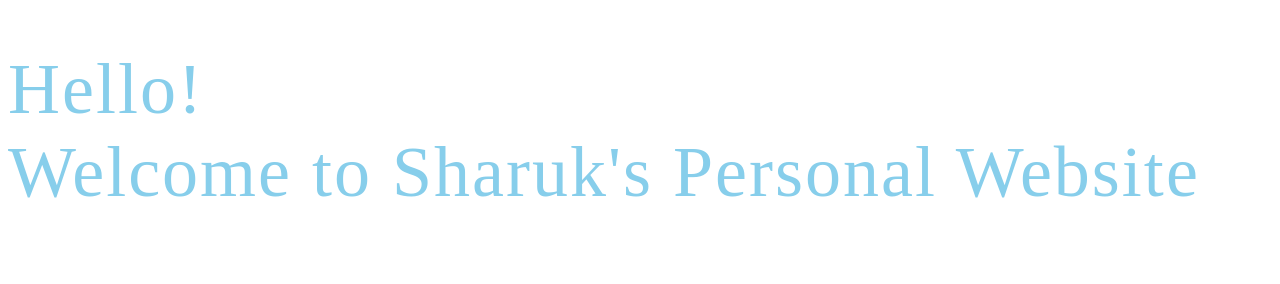
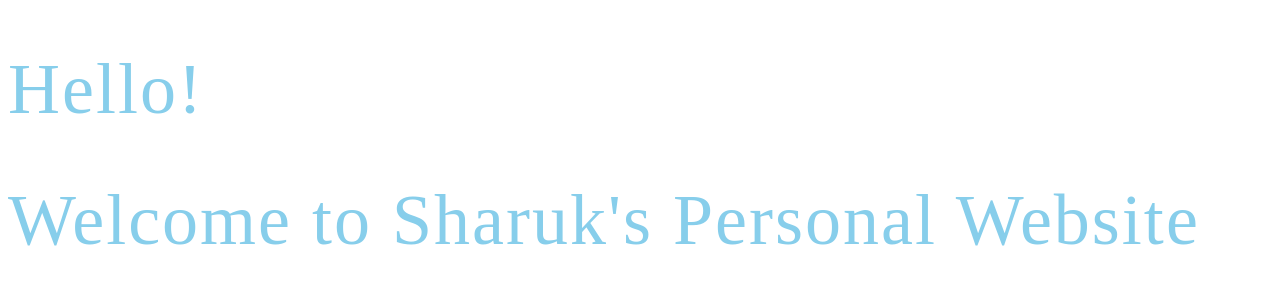
Before and after one commit to SharukSingh/gitTest, a plain HTML site: page index.html in a window 1280 px wide. Drawn offline with Linux system fonts and the light colour scheme.

Commit message:
added h1

```diff
--- a/index.html
+++ b/index.html
@@ -7,9 +7,8 @@
 
 
 <h1 style="font-family: badaboom bb; font-weight: normal; color: skyblue; letter-spacing: 2px; font-size: 72px">Hello!
-<br>
-<!-- </h1> -->
-<!-- <h1> -->
+</h1>
+<h1 style="font-family: badaboom bb; font-weight: normal; color: skyblue; letter-spacing: 2px; font-size: 72px">
 Welcome to Sharuk's Personal Website</h1>
 
 
```
